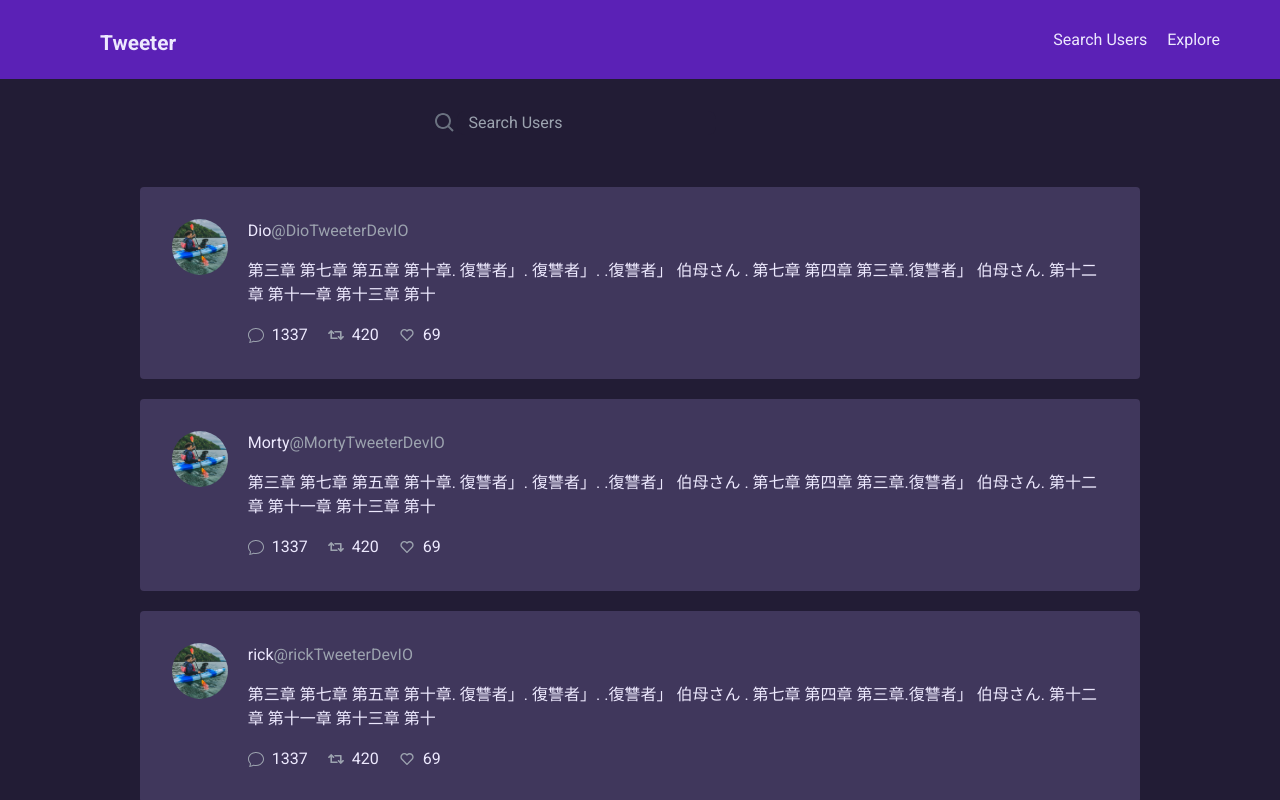
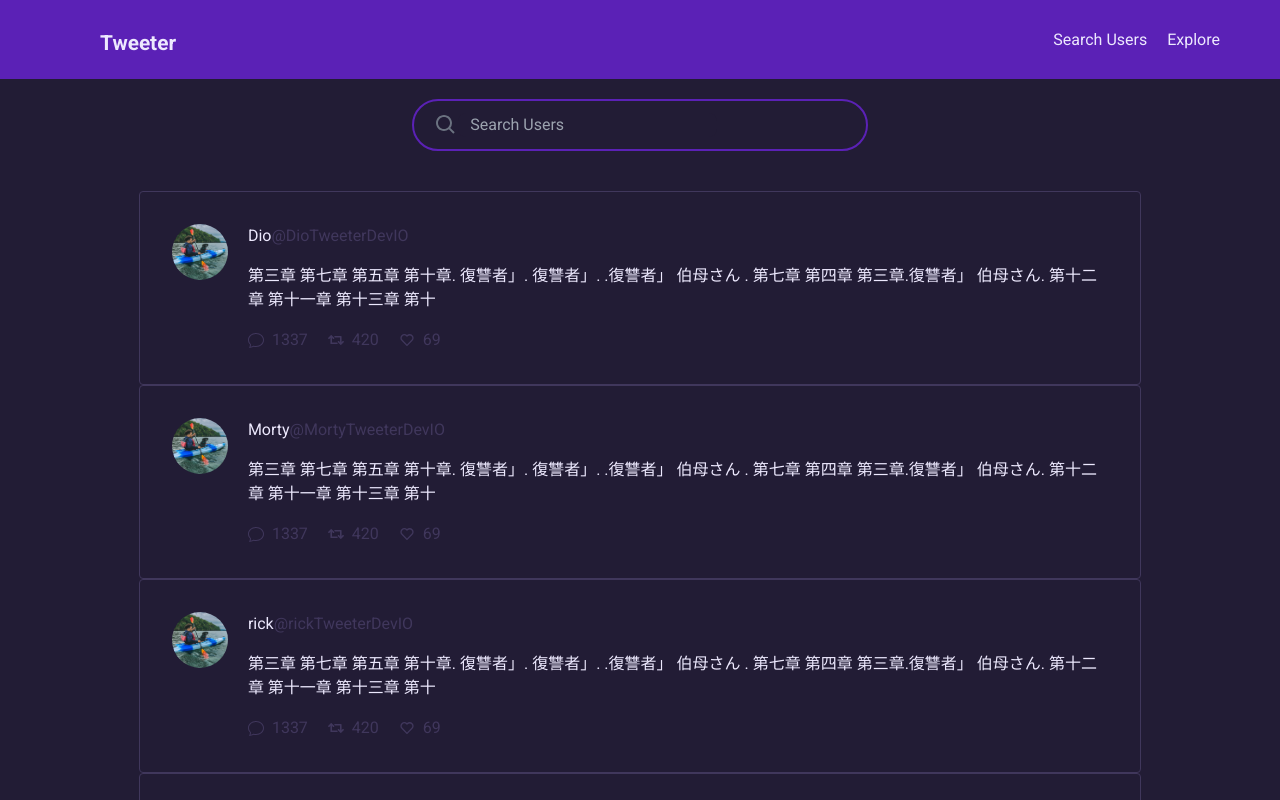
Before and after one commit to BrandonCarp/tweeter, a React (Create React App) app: page /usersearch in a window 1280 px wide. Shown: the top 800 px of the page. Built offline with nearby package versions, Linux system fonts and the light colour scheme; a web font is replaced by a local one.

Commit message:
dark mode update

```diff
--- a/src/Components/Home Page/Navbar.tsx
+++ b/src/Components/Home Page/Navbar.tsx
@@ -1,12 +1,15 @@
-import React from "react";
-import { useState } from "react";
+import React, {useState, useEffect} from "react";
+
 import { NavLink } from "react-router-dom";
 import { GiHamburgerMenu } from "react-icons/gi";
 import { Modal } from "../Modal";
 import { motion } from "framer-motion";
+// Icons
+import {BsFillSunFill, BsMoonFill, BsCheck} from 'react-icons/bs';
 
 export function Navbar() {
   const [isOpen, setIsOpen] = useState(false);
+  const [theme, setTheme] = useState('light');
 
 const openModal = (e:  React.MouseEvent<HTMLButtonElement>) => {
    setIsOpen(true);
@@ -25,8 +28,9 @@ const closeModal = (e: React.MouseEvent<HTMLButtonElement>) => {
               <GiHamburgerMenu />
             </button>
 
-            <Modal closeModal={closeModal} open={isOpen} >
-              <ul className="space-y-3 text-baselg flex flex-col items-center">
+            <Modal closeModal={closeModal} open={isOpen}
+            >
+              <ul className="space-y-3 text-baselg flex flex-col items-center text-white">
                 <motion.li className="" whileHover={{ scale: 1.1 }}>
                   <NavLink to="/" className=" p-1">
                     <button onClick={closeModal}>Home</button>
@@ -52,6 +56,7 @@ const closeModal = (e: React.MouseEvent<HTMLButtonElement>) => {
             {/* Make a icon */}
             <NavLink to="/" className="font-bold">Tweeter</NavLink>
           </li>
+          <button>{}</button>
 
           <div className="invisible absolute right-0 mr-5  space-x-5 flex  md:visible">
             <motion.li className="" whileHover={{ scale: 1.1 }}>
--- a/src/Components/Modal.tsx
+++ b/src/Components/Modal.tsx
@@ -31,7 +31,7 @@ export const Modal = (props: { closeModal: (e:  React.MouseEvent<HTMLButtonEleme
     <div className="" style={overlay_styles}>
       <div className="rounded bg-secondaryPurple  text-black" style={modal_styles}>
         <button onClick={props.closeModal} className="fixed top-2 left-2 ">
-          <GrClose className="text-secondaryPurple primaryLight"/>
+          <GrClose className="text-white"/>
         </button>
         <h1 className="">{props.children}</h1>
 
--- a/src/Components/User Search Page/UserSearchBar.tsx
+++ b/src/Components/User Search Page/UserSearchBar.tsx
@@ -19,9 +19,9 @@ export function UserSearchBar() {
 
   return (
     <div className="sticky  mx-auto container ">
-      <div className=" px-5 pt-1 pb-10 pt-5   flex flex-col md:items-center ">
+      <div className=" px-5 pt-1 pb-10 pt-5    flex flex-col md:items-center ">
         <form onSubmit={handleSubmit} className=" items-center  md:w-[55%] lg:w-[40%]">
-          <div className="p-5 md:p-3  border-3 border-gray-300 rounded-full flex ">
+          <div className="p-5 md:p-3  border-2 border-secondaryPurple rounded-full  rounded-full flex ">
             <button className="ml-2" type="submit">
               <BiSearch className="text-[1.5rem] text-gray-500" />
             </button>
--- a/src/Components/User Search Page/Users.tsx
+++ b/src/Components/User Search Page/Users.tsx
@@ -8,7 +8,7 @@ import { UserInfo } from "../interfaces";
 
 export const Users: React.FC<UserInfo> = ({ name, picture }) => {
   return (
-    <div className=" relative mx-auto container rounded w-[85%] mb-5 bg-purpleGray text-primaryLight">
+    <div className=" relative mx-auto container rounded w-[85%]  text-primaryLight   border  border-purpleGray ">
       <div className="flex container p-8 ">
 
         {/* <a href="https://twitter.com/elonmusk" className=" mr-5">
@@ -29,7 +29,7 @@ export const Users: React.FC<UserInfo> = ({ name, picture }) => {
           <div>
             <div className="flex">
 
-             {name} <a href="https://twitter.com/elonmusk" className="text-gray-400">@{name}TweeterDevIO</a>
+             {name} <a href="https://twitter.com/elonmusk" className="text-purpleGray">@{name}TweeterDevIO</a>
             </div>
             <div className="py-4 ">
               <p>
@@ -40,15 +40,15 @@ export const Users: React.FC<UserInfo> = ({ name, picture }) => {
             </div>
           </div>
 
-          <ul className="flex items-center  space-x-5 ">
+          <ul className="flex items-center  space-x-5 text-purpleGray">
             <li className="flex items-center">
-              <BsChat className="mr-2 text-gray-400" /> 1337
+              <BsChat className="mr-2 " /> 1337
             </li>
-            <li className="flex items-center">
-              <FaRetweet className="mr-2 text-gray-400" /> 420
+            <li className="flex items-center ">
+              <FaRetweet className="mr-2 " /> 420
             </li>
-            <li className="flex items-center">
-              <BiHeart className="mr-2 text-gray-400" /> 69
+            <li className="flex items-center ">
+              <BiHeart className="mr-2 " /> 69
             </li>
           </ul>
         </div>
```
